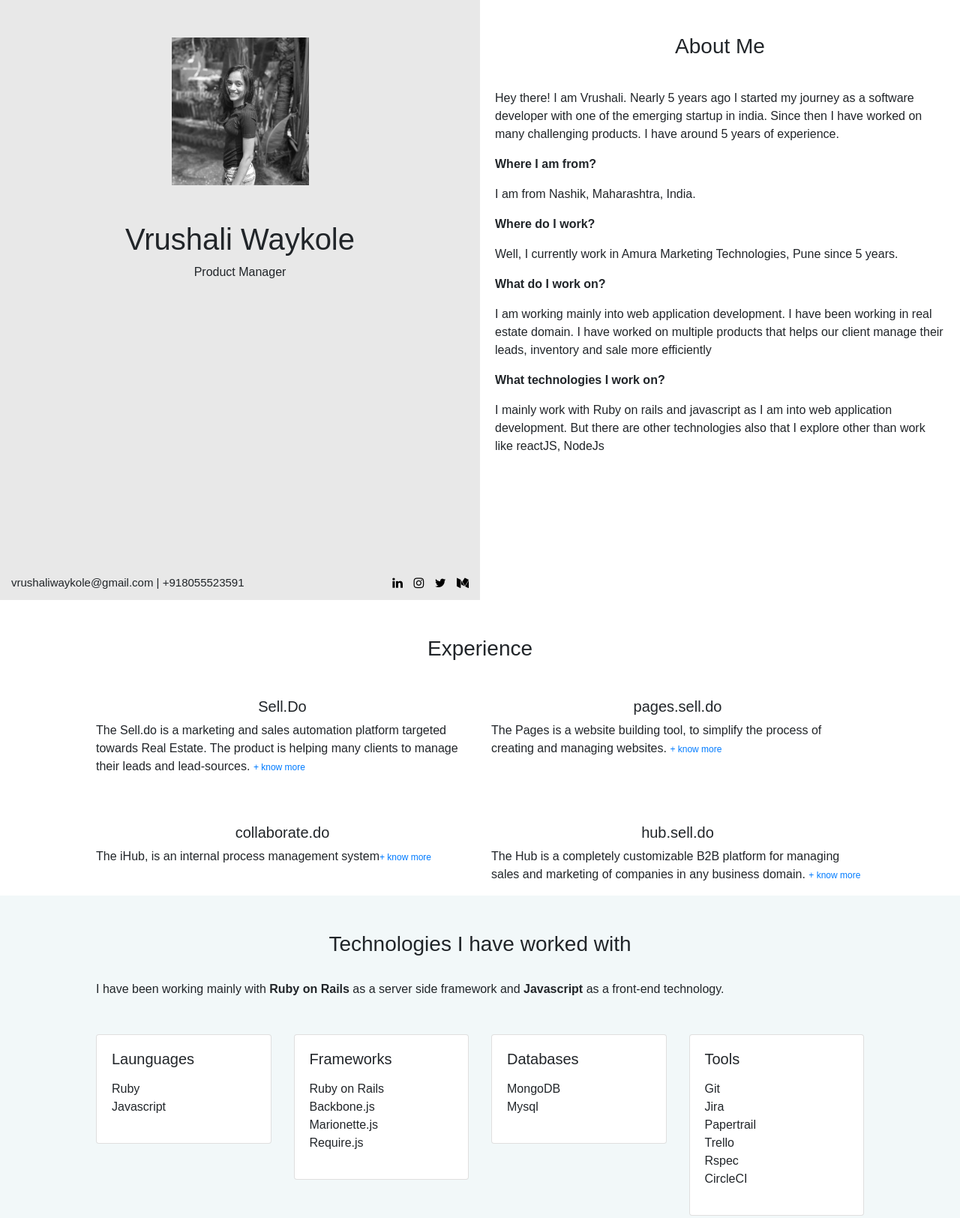
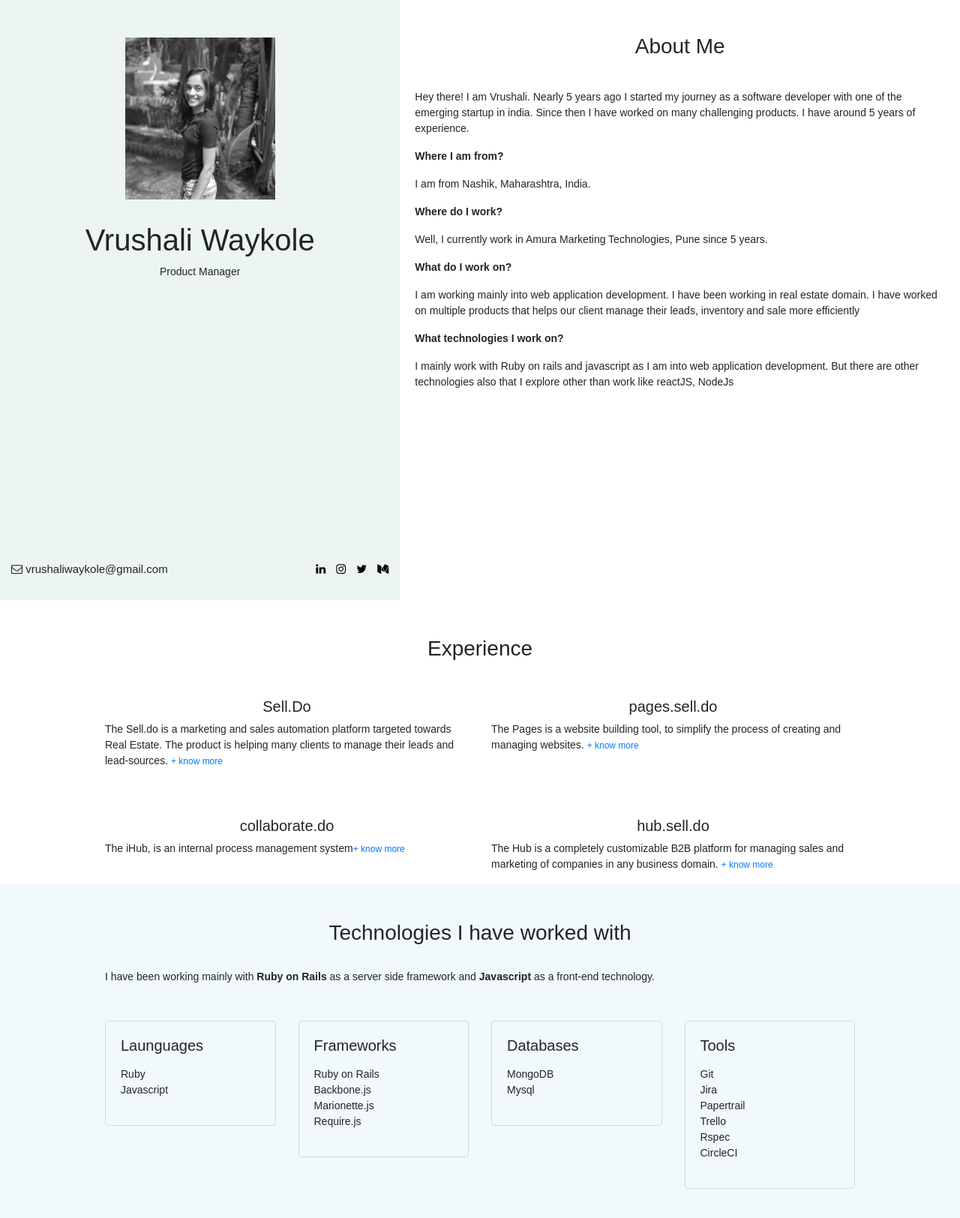
Before and after one commit to vrushaliwaykole/vrushaliwaykole.github.io, a plain HTML site: page index.html in a window 1280 px wide. Shown: the top 1624 px of the page at 75% size. Drawn offline with Linux system fonts and the light colour scheme; a web font is replaced by a local one.

Commit message:
Fixed styles for small media.

```diff
--- a/css/index.css
+++ b/css/index.css
@@ -3,6 +3,7 @@
   position: relative;
   width: 100%;
   height: 100%;
+  font-size: 14px
   /*background-color: #f1f1f1;*/
 }
 
@@ -43,3 +44,62 @@
 .introduction-section {
   height: 100%;
 }
+
+.image-title-section{
+  padding-top: 50px;
+  background-color: #edf5f3;
+}
+@media (min-width: 991px) {
+  .introduction-image{
+    max-width: 200px;
+  }
+  .contact-me-container{
+    position: absolute;
+    width: 100%;
+    bottom: 10px;
+    font-size: 15px;
+  }
+  .social-links-container{
+    text-align: right;
+  }
+  .intro-body{
+    margin-top: 30px
+  }
+}
+@media (max-width: 990px) {
+  .introduction-image{
+    max-width: 150px;
+  }
+  .social-links-container{
+    text-align: center;
+  }
+  .intro-body{
+    margin-top: 15px
+  }
+  .contact-me-container{
+    text-align: center;
+    padding-top: 50px;
+  }
+}
+
+.contact-me-container{
+  padding-bottom: 20px;
+}
+
+#experience-section{
+  padding-right: 10%; padding-left: 10%
+}
+
+.know-more{
+  font-size: 12px;
+  text-decoration: none;
+}
+
+#technologies-section{
+  background-color: #f2f9fb;
+  padding-right: 10%;
+  padding-left: 10%;
+}
+#technologies-section .card{
+  background-color: transparent;
+}
--- a/index.html
+++ b/index.html
@@ -25,21 +25,23 @@
   <body id="page-top">
     <div class="container-fluid">
       <div class="row" id="introduction-section">
-        <div class="col-sm-12 col-lg-6 image-title-section" style="padding-top: 50px;background-color: #e8e8e8">
-          <div style="text-align: center;">
-            <img src="img/IMG_20180302_144122_Bokeh_edited.jpeg"  style="width: 30%;"/>
+        <div class="col-12 col-lg-5 image-title-section">
+          <div class="row">
+            <div class="col-md-12 col-5 text-center">
+              <img class="introduction-image" src="img/IMG_20180302_144122_Bokeh_edited.jpeg"  />
+            </div>
+            <div class="col-7 col-sm-7 col-md-12 intro-body">
+              <h1 class="brand-heading">Vrushali Waykole</h1>
+              <p class="intro-text">
+                Product Manager
+              </p>
+            </div>
           </div>
-          <div class="intro-body mt-5">
-            <h1 class="brand-heading">Vrushali Waykole</h1>
-            <p class="intro-text">
-              Product Manager
-            </p>
-          </div>
-          <div class="row" style="position: absolute;width: 100%;bottom: 10px">
-            <div class="col-sm-12 col-md-12 col-lg-8" style="font-size: 15px">
-              vrushaliwaykole@gmail.com | +918055523591
+          <div class="row contact-me-container">
+            <div class="col-12 col-sm-12 col-md-12 col-lg-8">
+              <i class="fa fa-envelope-o"></i> vrushaliwaykole@gmail.com
             </div>
-            <div class="col-sm-12 col-md-12 col-lg-4 text-right">
+            <div class="col-12 col-sm-12 col-md-12 col-lg-4 social-links-container">
               <div class="social-links">
                 <a href="https://www.linkedin.com/in/vrushaliwaykole"><i class="fa fa-linkedin"></i></a>
                 <a href="https://www.instagram.com/vrushaliwaykole/"><i class="fa fa-instagram"></i></a>
@@ -49,7 +51,7 @@
             </div>
           </div>
         </div>
-        <div class="col-lg-6 col-sm-12  mt-3 mb-3 about-index-section">
+        <div class="col-lg-7 col-12  mt-3 mb-3 about-index-section">
           <div class="content pt-3 pb-3">
             <div class="text-center pt-2 pb-2 pr">
               <h3>About Me</h3>
@@ -69,39 +71,39 @@
         </div>
       </div>
       <div class="row pt-5" id="experience-section">
-        <div class="col-sm-12 col-md-12 col-lg-12" style="padding-right: 10%; padding-left: 10%">
+        <div class="col-12 col-md-12 col-lg-12">
           <h3 class="text-center">Experience</h3>
           <div class="row mt-5">
             <div class="col-lg-6">
               <h5 class="text-center">Sell.Do</h5>
               <p class="card-text">The Sell.do is a marketing and sales automation platform targeted towards Real Estate.
-              The product is helping many clients to manage their leads and lead-sources. <a  data-toggle="collapse" href="#sell-do-details" style="font-size: 12px;text-decoration: none;">+ know more</a></p>
+              The product is helping many clients to manage their leads and lead-sources. <a class="know-more" data-toggle="collapse" href="#sell-do-details">+ know more</a></p>
               <div class="collapse" id="sell-do-details">The leads are captured via multiple communication channels (ex: Emails, Calls and SMS). There are multiple sales executives who nurture and improve the quality of the leads. This improves the sales and customer satisfaction. Other than this, there are multiple features available in the product, such as Workflows, Post sales process handling, Marketing automation.</div>
             </div>
             <div class="col-lg-6">
               <h5 class="text-center">pages.sell.do</h5>
-                  <p class="card-text">The Pages is a website building tool, to simplify the process of creating and managing websites. <a  data-toggle="collapse" href="#pages-details" style="font-size: 12px;text-decoration: none;">+ know more</a></p>
+                  <p class="card-text">The Pages is a website building tool, to simplify the process of creating and managing websites. <a  data-toggle="collapse" href="#pages-details" class="know-more">+ know more</a></p>
                   <div class="collapse" id="pages-details">It has different features such as drag and drop components, color graders, undo-redo and responsive utilities. The application supports publishing and hosting websites on a local server. The product is built to reduce time to create landing pages in crunched timeline. Application also supports multi-page websites.</div>
             </div>
           </div>
           <div class="row mt-5">
             <div class="col-lg-6">
               <h5 class="text-center">collaborate.do</h5>
-              <p class="card-text">The iHub, is an internal process management system<a  data-toggle="collapse" href="#ihub-details" style="font-size: 12px;text-decoration: none;">+ know more</a></p>
+              <p class="card-text">The iHub, is an internal process management system<a  data-toggle="collapse" href="#ihub-details" class="know-more">+ know more</a></p>
               <div class="collapse" id="ihub-details">
                 The iHub, is an internal process management system, to streamline the company’s process and enhance the end-to-end delivery of the routine tasks. I have been responsible for managing release cycles and the delivery of this project.
               </div>
             </div>
             <div class="col-lg-6">
               <h5 class="text-center">hub.sell.do </h5>
-                  <p class="card-text">The Hub is a completely customizable B2B platform for managing sales and marketing of companies in any business domain. <a  data-toggle="collapse" href="#hub-details" style="font-size: 12px;text-decoration: none;">+ know more</a></p>
+                  <p class="card-text">The Hub is a completely customizable B2B platform for managing sales and marketing of companies in any business domain. <a  data-toggle="collapse" href="#hub-details" class="know-more">+ know more</a></p>
                   <div class="collapse" id="hub-details">The product can manage end-to-end sales cycle. It can also manage subscriptions, billing details, contracts and documents.</div>
             </div>
           </div>
         </div>
       </div>
-      <div class="row pt-5" id="technologies-section" style="background-color: #f2f8f9">
-        <div class="col-sm-12 col-md-12 col-lg-12" style="padding-right: 10%; padding-left: 10%">
+      <div class="row pt-5" id="technologies-section">
+        <div class="col-12 col-md-12 col-lg-12">
           <h3 class="text-center">Technologies I have worked with</h3>
           <div class="pt-4">
             I have been working mainly with <b>Ruby on Rails</b> as a server side framework and <b>Javascript</b> as a front-end technology.
--- a/js/index.js
+++ b/js/index.js
@@ -1,7 +1,7 @@
 if(document.documentElement.clientWidth < 500){
-  if(document.getElementsByClassName('image-title-section')[0].clientHeight < document.documentElement.clientHeight){
-    document.getElementsByClassName('image-title-section')[0].style.height = document.documentElement.clientHeight + "px"
-  }
+  // if(document.getElementsByClassName('image-title-section')[0].clientHeight < document.documentElement.clientHeight){
+  //   document.getElementsByClassName('image-title-section')[0].style.height = document.documentElement.clientHeight + "px"
+  // }
 }else{
   if(document.getElementById('introduction-section').clientHeight < document.documentElement.clientHeight){
     document.getElementById('introduction-section').style.height = document.documentElement.clientHeight + "px"
```
